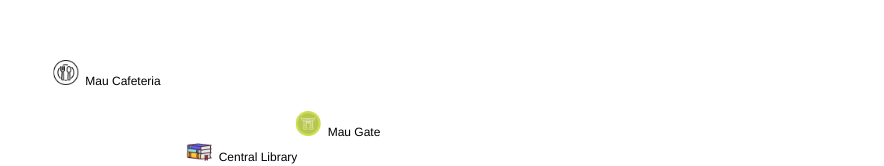
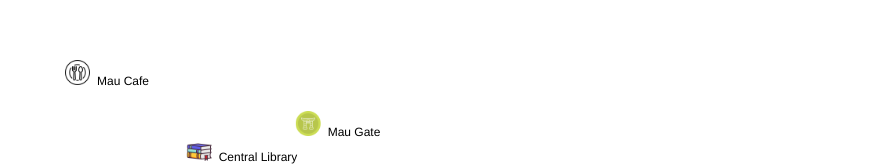
Before and after one commit to kiyatoli/map, a React (Create React App) app: page / in a window 1280 px wide. Shown: the part 364-530 px from the top of the page, without its empty margins (396-1280 px from the left). Built offline with nearby package versions, Linux system fonts and the light colour scheme; no server answers.

Commit message:
mau cafe update

```diff
--- a/src/App.js
+++ b/src/App.js
@@ -61,7 +61,7 @@ const App = () => {
     },
     {
       id: 4,
-      title: 'Mau Cafeteria',
+      title: 'Mau Cafe',
       coordinates: [35.556823, 8.319175],
       icon: '/images/dish.png',
       popupContent: {
```
